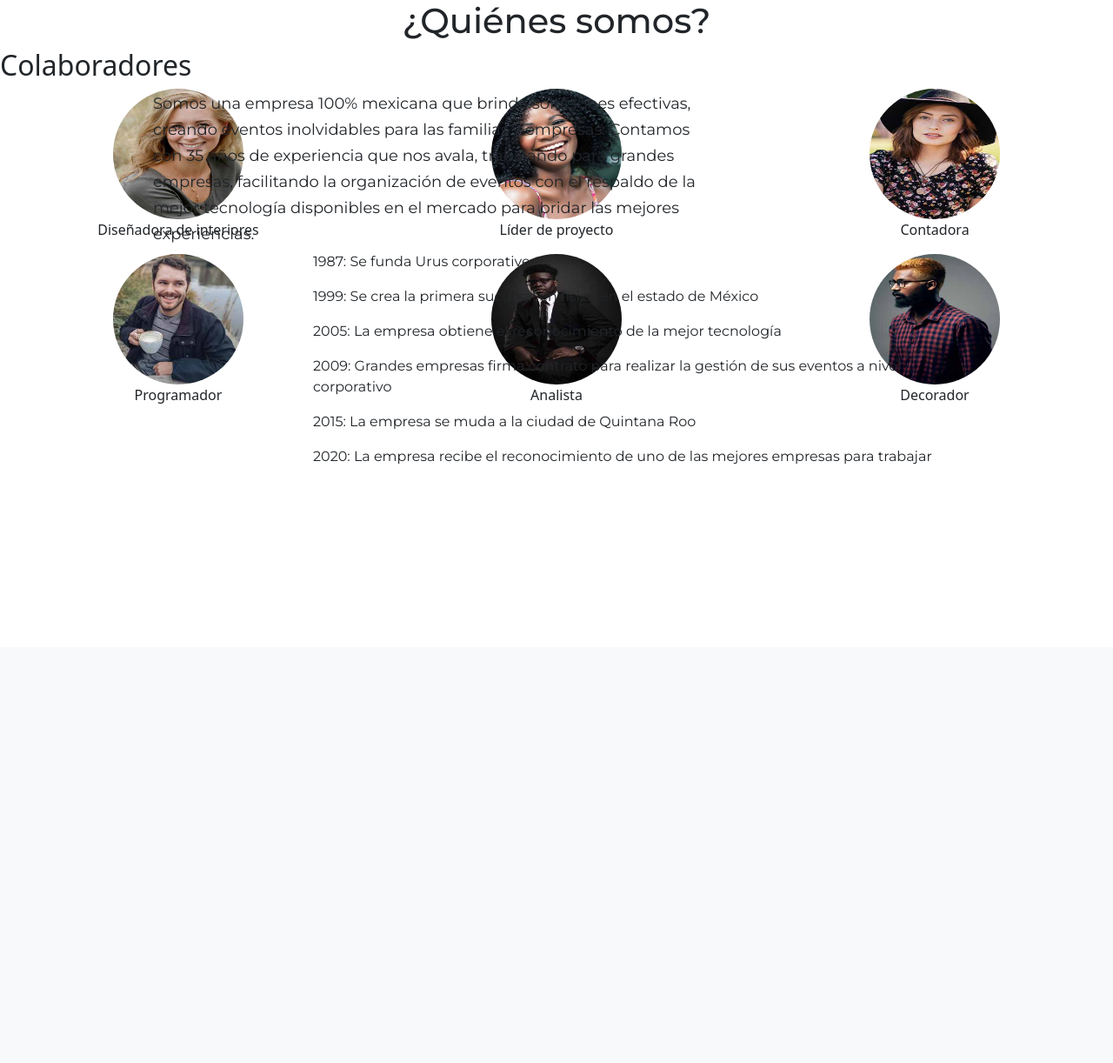
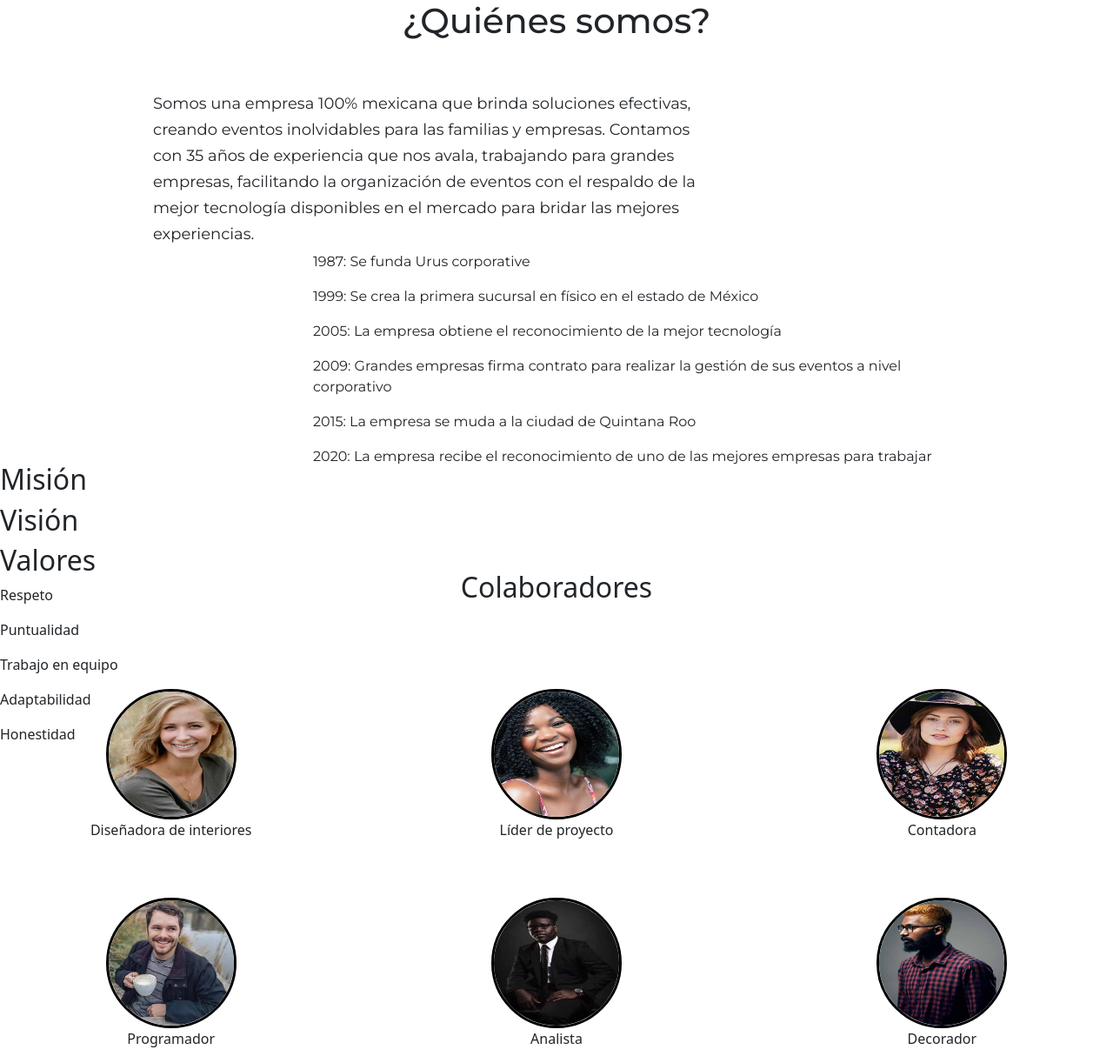
Before and after one commit to Carloscastro16/PaginaWireframe, a PHP site: page /Paginas/About_Us.html in a window 1280 px wide. Shown: the part 56-1278 px from the top of the page at 87% size. Before the commit the page ends 590 px from the top, so only its background shows below. Run offline with PHP 8.4, Linux system fonts and the light colour scheme.

Commit message:
estilo colaborador

```diff
--- a/Paginas/About_Us.html
+++ b/Paginas/About_Us.html
@@ -63,7 +63,7 @@
             </section>
             <section>
                 <!-- inicio colaboradores-->
-                <h2>Colaboradores</h2>
+                <h2 class="colab">Colaboradores</h2>
                 <div class="colaboradores">
                  <div class="colaborador">
 
@@ -96,11 +96,24 @@
                 <img src="/Images/per6.jpg" class="fotosp">
                 <p>Decorador</p>
             </div>
-
+                </div>
             <!--fn de colabradores-->
 
             <section class="mision">
+                <h2>Misión</h2>
 
             </section>
+            <section class="vision">
+                <h2> Visión</h2>
+            </section>
+            <section class="valores">
+                <h2>Valores</h2>
+                <p> Respeto</p>
+                <p> Puntualidad</p>
+                <p> Trabajo en equipo</p>
+                <p>Adaptabilidad</p>
+                <p> Honestidad</p>
+            </section>
+
 </body>
 </html>
--- a/Styles/styles.css
+++ b/Styles/styles.css
@@ -61,6 +61,7 @@ nav{
 .titulo{
     text-align: center;
     font-family: 'Montserrat', sans-serif;
+    top: 100px;
 
 }
 .nosotros{
@@ -87,18 +88,32 @@ font-weight: 200;
 .colaboradores{
     display: grid;
     grid-template-columns:repeat(3,2fr);
-    column-gap: 25px;
-    top: 845px;
+    grid-gap: 50px;
+    position: relative;
+    top: 690px;
+    left:0px;
 
 }
 .colaborador{
     display: flex;
     flex-direction: column;
     align-items: center;
+
+}
+.colab{
+    text-align: center;
+    position: relative;
+    top: 600px;
+
+
 }
 .colaboradores .fotosp{
     width: 150px;
     height: 150px;
     border-radius: 150px;
+    border: 3px solid #000000;
+    display: flex;
+    flex-direction: column;
+    justify-content: space-evenly;
 
 }
```
